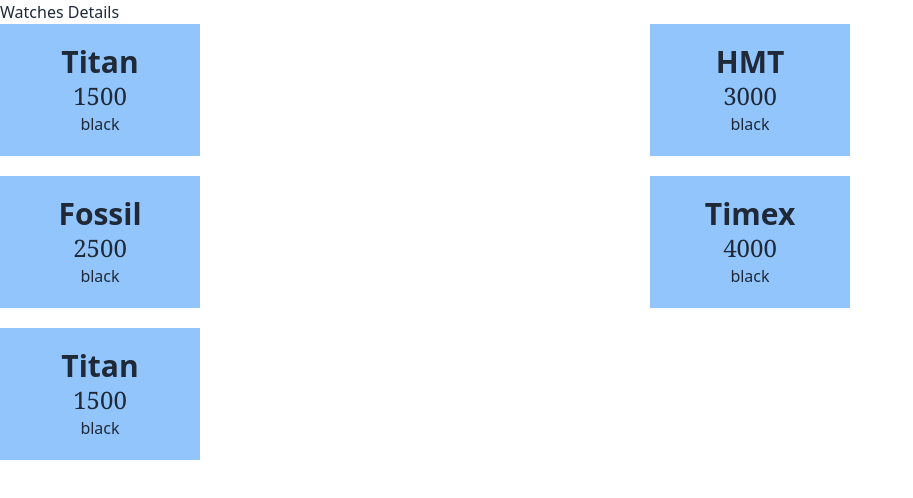
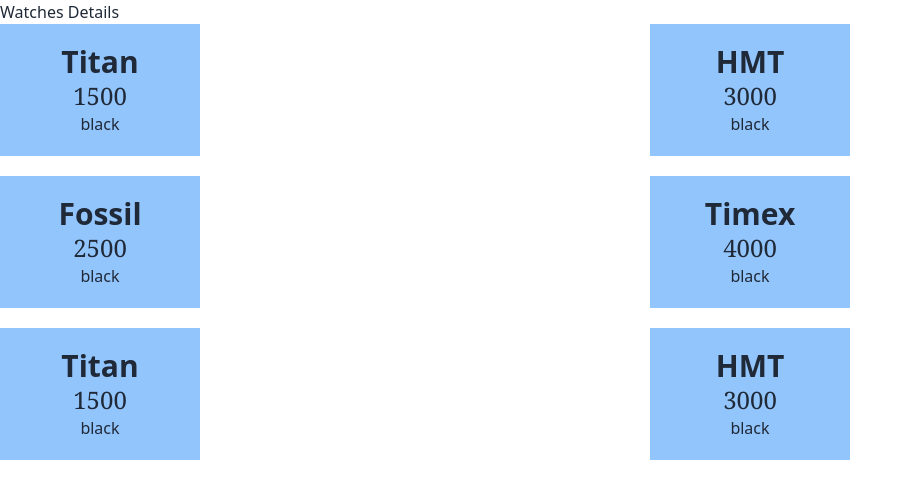
Before and after one commit to AshikurZaman01/React-Practice_, a React (Vite) app: page / in a window 1280 px wide. Shown: the top 498 px of the page, without its empty margins (0-913 px from the left). Built offline with nearby package versions, Linux system fonts and the light colour scheme.

Commit message:
update data

```diff
--- a/src/Components/Pages/Home/Home.jsx
+++ b/src/Components/Pages/Home/Home.jsx
@@ -9,6 +9,7 @@
         { name: 'Fossil', price: 2500, color: 'black' },
         { name: 'Timex', price: 4000, color: 'black' },
         { name: 'Titan', price: 1500, color: 'black' },
+        { name: 'HMT', price: 3000, color: 'black' },
 
     ]
 
```
